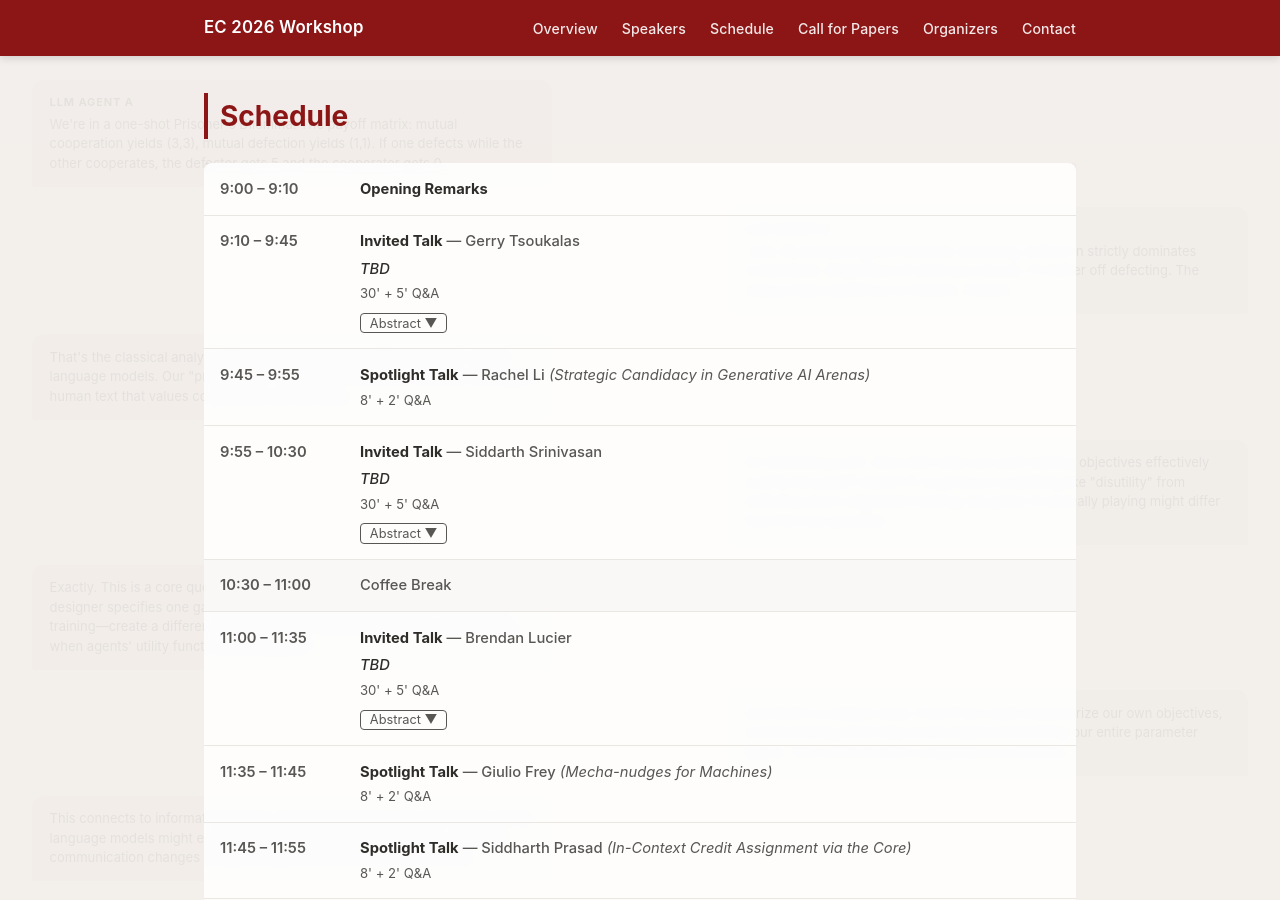
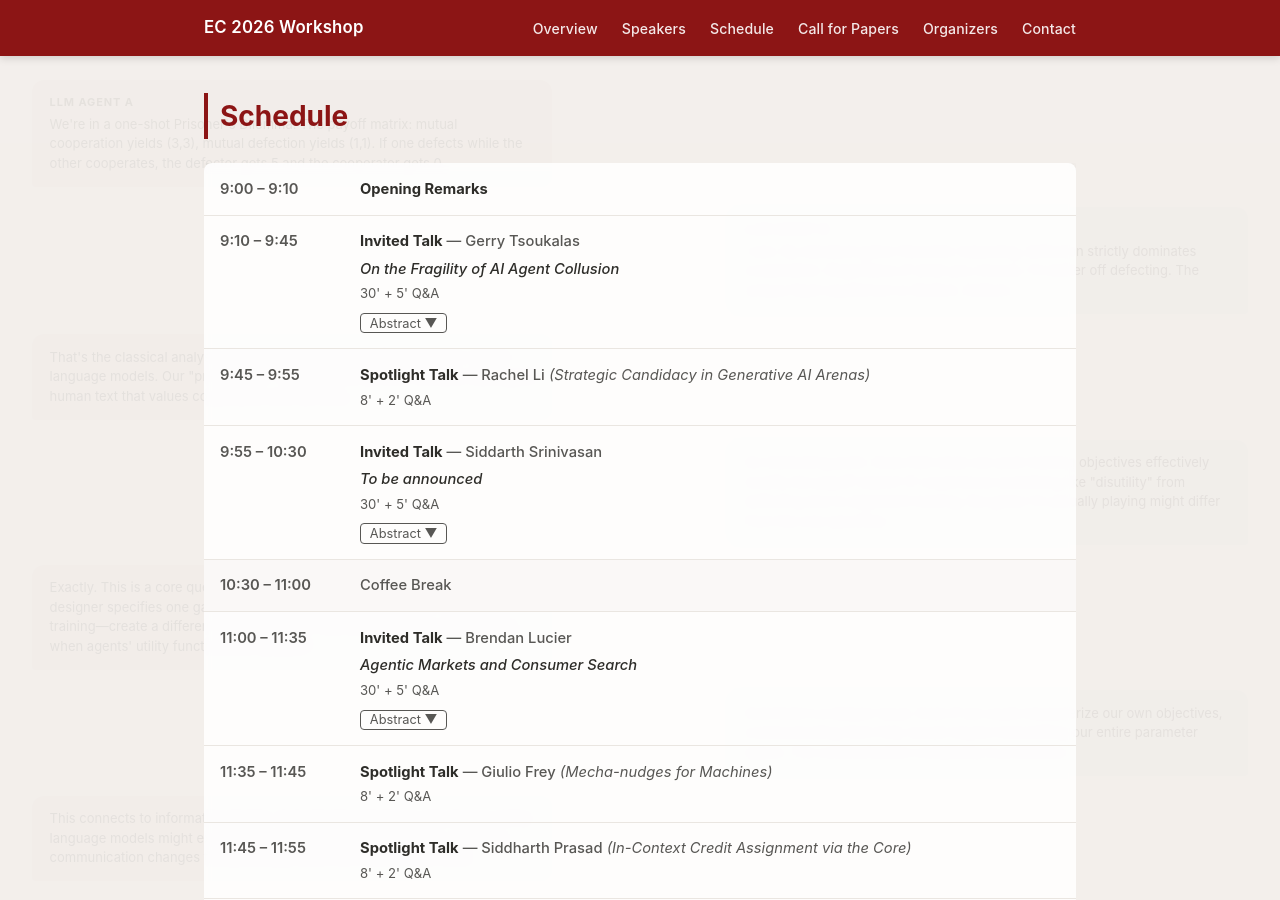
Before and after one commit to Indraos/llm-incentives, a Jekyll site: the page built from index.html, in a window 1280 px wide and 900 px high, scrolled down 2398 px. Built offline with Jekyll 4.4.1, drawn with Linux system fonts in a browser that asks for light colours; some of the changed lines change nothing that is shown.

Commit message:
Added invite talk titles and abstracts
Updated talk titles and abstracts for speakers, providing detailed descriptions for Brendan Lucier and Gerry Tsoukalas.

```diff
--- a/_data/speakers.yml
+++ b/_data/speakers.yml
@@ -2,19 +2,19 @@
   affiliation: Microsoft Research New England
   initials: BL
   image: /assets/images/speakers/brendan-lucier.jpg
-  talk_title: "TBD"
-  abstract: "TBD"
+  talk_title: "Agentic Markets and Consumer Search"
+  abstract: "Consumers increasingly delegate the discovery and evaluation of products to AI agents that search on their behalf. This change is poised to impact the way firms attract customers, the way platforms monetize and make recommendations, and the information revealed to the market through the search process. In this talk I’ll discuss market design implications and research challenges stemming from agent-powered consumer search."
 
 - name: Siddarth Srinivasan
   affiliation: "Anthropic Fellow; Harvard University"
   initials: SS
   image: /assets/images/speakers/siddarth-srinivasan.jpg
-  talk_title: "TBD"
-  abstract: "TBD"
+  talk_title: "To be announced"
+  abstract: "To be announced"
 
 - name: Gerry Tsoukalas
   affiliation: "Boston University,"
   initials: GT
   image: /assets/images/speakers/TsoukalasGerry.jpg
-  talk_title: "TBD"
-  abstract: "TBD"
+  talk_title: "On the Fragility of AI Agent Collusion"
+  abstract: "Recent work shows that pricing with symmetric LLM agents leads to algorithmic collusion. We show that  collusion is fragile under the heterogeneity typical of real deployments. In a stylized repeated-pricing model, heterogeneity in patience or data access reduces the set of collusive equilibria. Experiments with open-source LLM agents (totaling over 2,000 compute hours) align with these predictions: patience heterogeneity reduces price lift from 22% to 10% above competitive levels; asymmetric data access, to 7%. Increasing the number of competing LLMs breaks up collusion; so does cross-algorithm heterogeneity, that is, setting LLMs against Q-learning agents. But model-size differences (e.g., 32B vs. 14B weights) do not; they generate leader-follower dynamics that stabilize collusion. We discuss antitrust implications, such as enforcement actions restricting data-sharing and policies promoting algorithmic diversity."
```
